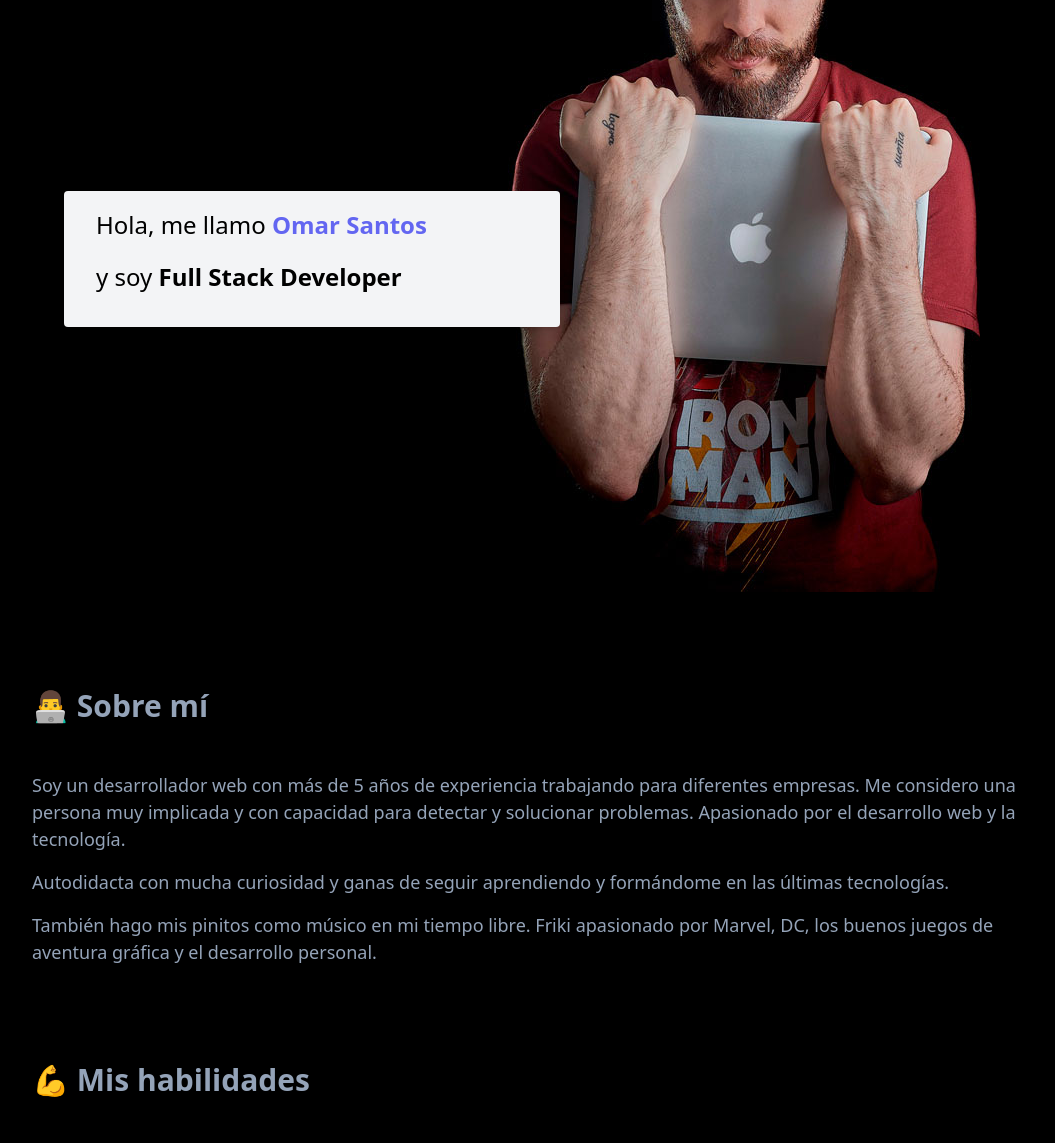
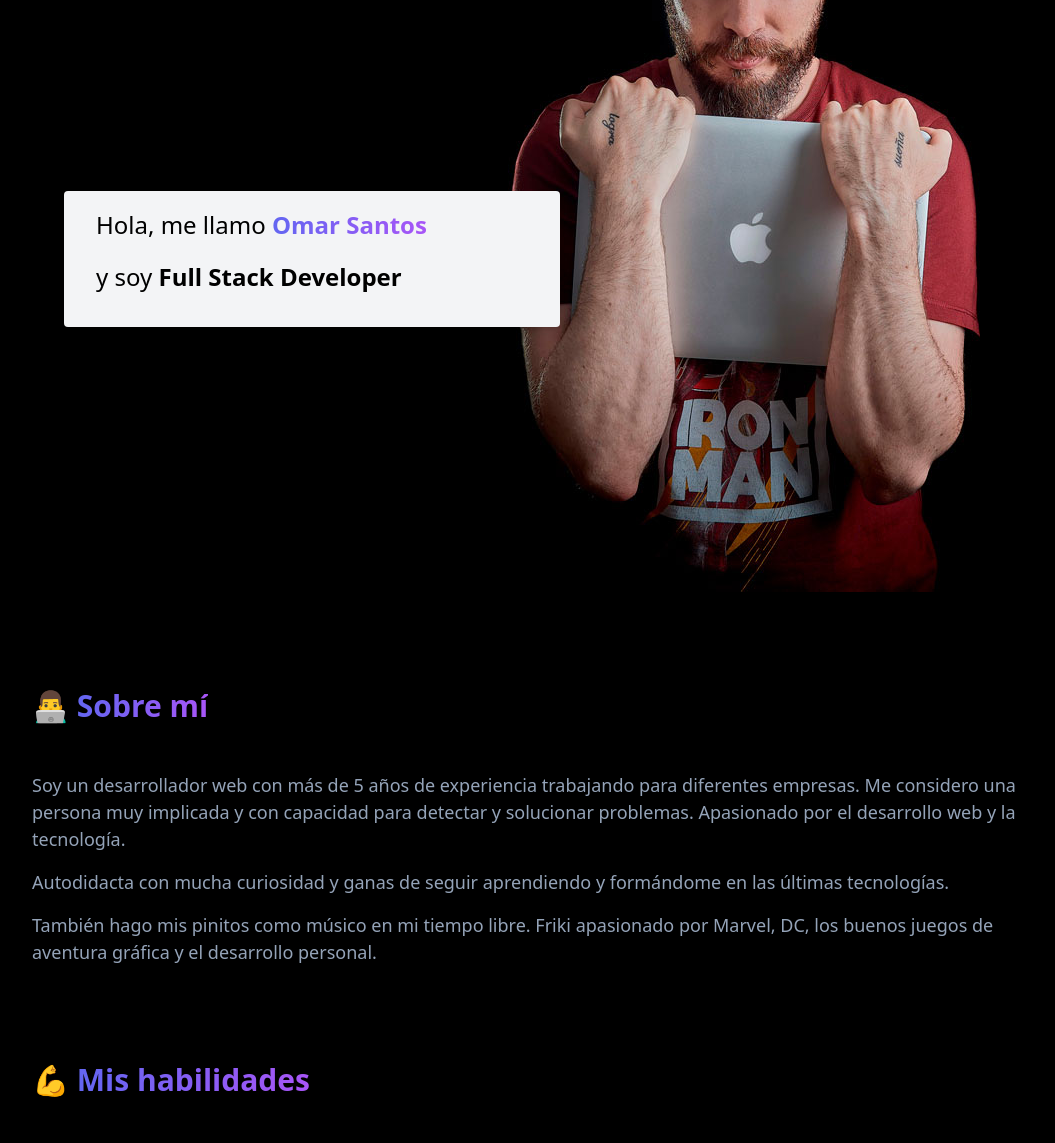
Before and after one commit to Omar-sv88/omarsantos.dev, an Astro site: page / in a window 1280 px wide. Shown: the part 299-1442 px from the top of the page, without its empty margins (112-1167 px from the left). Built offline with nearby package versions, Linux system fonts and the light colour scheme; Astro itself is replaced by a stand-in of ours.

Commit message:
Change titles style

```diff
--- a/src/pages/index.astro
+++ b/src/pages/index.astro
@@ -101,7 +101,10 @@ const abilities = [
 				class='about-me relative lg:absolute shadow-md mx-auto rounded py-4 px-8 bg-gray-100 text-2xl'
 			>
 				<p>
-					Hola, me llamo <strong class='text-indigo-500'>Omar Santos</strong>
+					Hola, me llamo <strong
+						class='text-transparent bg-gradient-to-r from-indigo-500 to-purple-500 bg-clip-text'
+						>Omar Santos</strong
+					>
 				</p>
 				<p>y soy <strong class='font-semibold'>Full Stack Developer</strong></p>
 			</div>
@@ -110,7 +113,12 @@ const abilities = [
 
 	<Section>
 		<header class='mb-12'>
-			<h2 class='font-semibold text-3xl text-slate-400'>👨‍💻 Sobre mí</h2>
+			<h2 class='font-bold text-3xl'>
+				👨‍💻
+				<span class='text-transparent bg-gradient-to-r from-indigo-500 to-purple-500 bg-clip-text'>
+					Sobre mí
+				</span>
+			</h2>
 		</header>
 		<div class='content text-lg text-slate-400'>
 			<p>
@@ -131,7 +139,12 @@ const abilities = [
 
 	<Section>
 		<header class='mb-12'>
-			<h2 class='font-semibold text-3xl text-slate-400'>💪 Mis habilidades</h2>
+			<h2 class='font-bold text-3xl text-slate-400'>
+				💪
+				<span class='text-transparent bg-gradient-to-r from-indigo-500 to-purple-500 bg-clip-text'>
+					Mis habilidades
+				</span>
+			</h2>
 		</header>
 
 		<div
```
